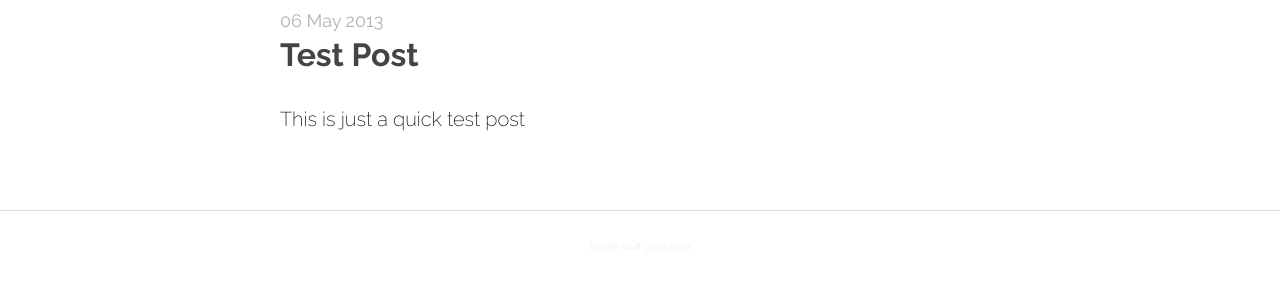
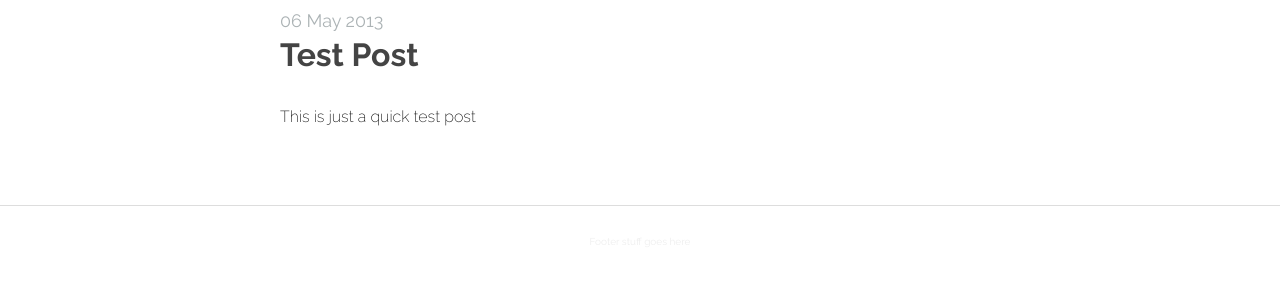
Before and after one commit to wojtekmach/keathley.github.io, a Jekyll site: the page built from _posts/2013-05-06-testpost.md, in a window 1280 px wide. Shown: the part 237-526 px from the top of the page. Built offline with Jekyll 4.4.1, drawn with Linux system fonts in a browser that asks for light colours.

Commit message:
update post font size

```diff
--- a/css/main.css
+++ b/css/main.css
@@ -129,9 +129,9 @@ ul.posts span.date {
 /*****************************************************************************/
 
 p {
-  font-size: 20px;
+  font-size: 16px;
   font-weight: 100;
-  line-height: 160%;
+  line-height: 170%;
   margin: 25px 0;
 }
 
```
